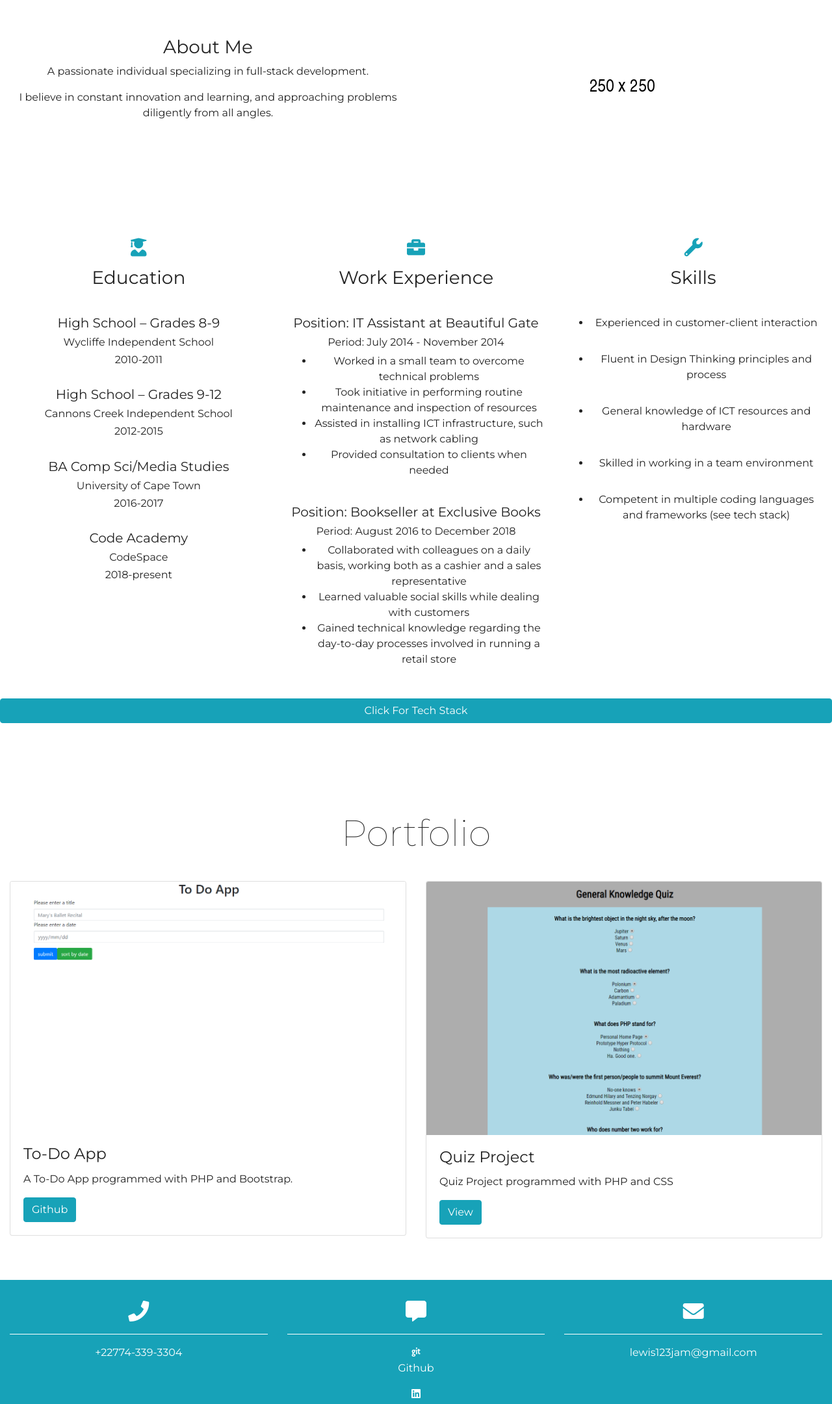
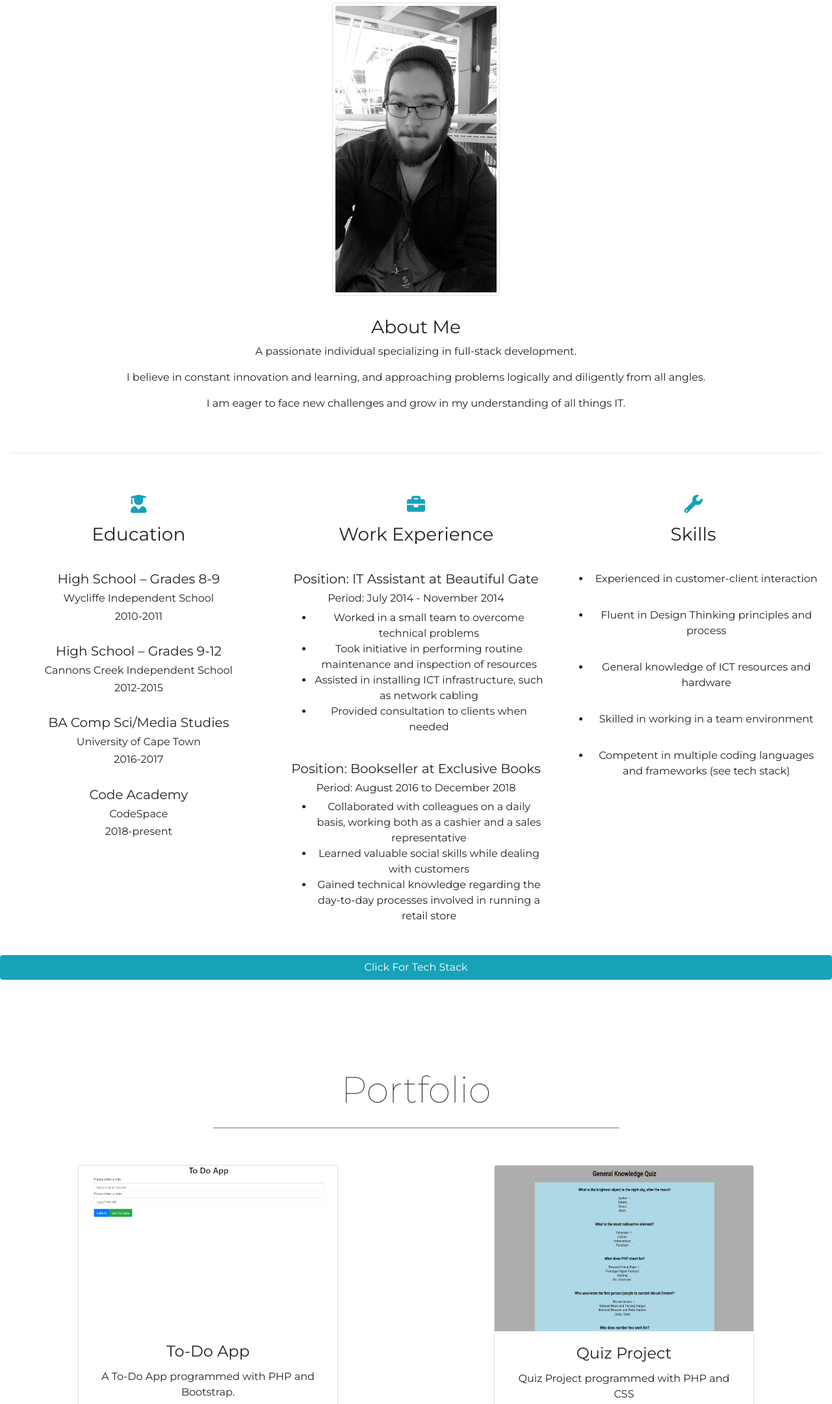
Before and after one commit to JJ-Lewis/CV, a plain HTML site: page index.html in a window 1280 px wide. Shown: the part 249-2410 px from the top of the page at 65% size. Drawn offline with nearby package versions, Linux system fonts and the light colour scheme; some packages are replaced by stand-ins of ours; a script that the page names is missing.

Commit message:
Made profile image responsive and black/white

```diff
--- a/index.html
+++ b/index.html
@@ -46,22 +46,25 @@
     <div class="container-fluid padding">
         <div class="row padding text-center welcome" id = "welcome">
             <div class = "col-12">
-                <h1 class = "display-4">Hi, I'm James!</h1>
+                <h1 class = "display-4">Hi, I'm James Lewis!</h1>
                 <hr class = "my-4">
             </div>
         </div>
+        <div class = "row padding text-center">
+            <div class ="col-12">
+                    <img src="images/profile_new.jpg" class = "img-thumbnail" id = "profile" style = "filter: grayscale(100%);" >
+            </div>
+        </div>
         <div class="row vertical-align padding">
-            <div class="col-md-6">
+            <div class="col-12">
                 <h3>About Me</h3>
                 <p>A passionate individual specializing in full-stack development.</p>
-                <p>I believe in constant innovation and learning, and approaching problems diligently from all angles.</p>
-                <p></p>
+                <p>I believe in constant innovation and learning, and approaching problems logically and diligently from all angles.</p>
+                <p>I am eager to face new challenges and grow in my understanding of all things IT.</p>
             </div>
-            <div class ="col-md-6">
-                <img src="images/placeholder.png" class = "img-fluid" >
-            </div>
+
         </div>
-        <hr class = "light">
+        <hr>
     </div>
 
 
@@ -75,15 +78,15 @@
                         <h5>High School – Grades 8-9</h5>
                         <h6>Wycliffe Independent School</h6>
                         <h6>2010-2011</h6>
-                        <br>
+                    <br>
                         <h5>High School – Grades 9-12</h5>
                         <h6>Cannons Creek Independent School</h6>
                         <h6>2012-2015</h6>
-                        <br>
+                    <br>
                         <h5>BA Comp Sci/Media Studies</h5>
                         <h6>University of Cape Town</h6>
                         <h6>2016-2017</h6>
-                        <br>
+                    <br>
                         <h5>Code Academy</h5>
                         <h6>CodeSpace</h6>
                         <h6>2018-present</h6>
@@ -156,6 +159,7 @@
         <div class = "welcome text-center row">
             <div class = "col-12">
                 <h1 class = "display-4">Portfolio</h1>
+                <hr class = "my-4">
             </div>
         </div>
     </div>
@@ -164,23 +168,23 @@
 
     <div class = "container-fluid padding">
         <div class="row padding">
-            <div class="col-md-6">
-                <div class = "card">
+            <div class="col-md-6 text-center">
+                <div class = "card mx-auto" style = "width: 25rem;">
                     <img class = "card-img-top" src = "images/todo.PNG">
                     <div class = "card-body">
                         <h4 class = "card-title">To-Do App</h4>
                         <p class = "card-text">A To-Do App programmed with PHP and Bootstrap.</p>
-                        <a href = "#" class = "btn btn-info">Github</a>
+                        <a href = "https://github.com/JJ-Lewis/CS_PHP_TODOAPP" class = "btn btn-info" target = "_blank">Github</a>
                     </div>
                 </div>
             </div>
-            <div class="col-md-6">
-                <div class = "card">
+            <div class="col-md-6 text-center">
+                <div class = "card mx-auto" style = "width: 25rem;">
                     <img class = "card-img-top" src = "images/quiz.PNG">
                     <div class = "card-body">
                         <h4 class = "card-title">Quiz Project</h4>
                         <p class = "card-text">Quiz Project programmed with PHP and CSS</p>
-                        <a href = "#" class = "btn btn-info">View</a>
+                        <a href = "https://github.com/JJ-Lewis/CS_PHP_QuizProject" class = "btn btn-info" target = "_blank">Github</a>
                     </div>
                 </div>
             </div>
@@ -200,7 +204,9 @@
                     <i class = "fas fa-comment-alt"></i>
                     <hr class = "light">
                     <i class = "fab fa-git"></i>
-                    <p>Github</p>
+                    <br>
+                    <a href = "https://github.com/JJ-Lewis">GitHub</a>
+                    <br>
                     <i class = "fab fa-linkedin"></i>
                     <br>
                     <a href = "https://www.linkedin.com/in/james-lewis-60726a173/">LinkedIn</a>
--- a/main.css
+++ b/main.css
@@ -36,6 +36,7 @@ html, body {
 }
 
 /* Welcome */
+
 
 .vertical-align {
     display: flex;
```
